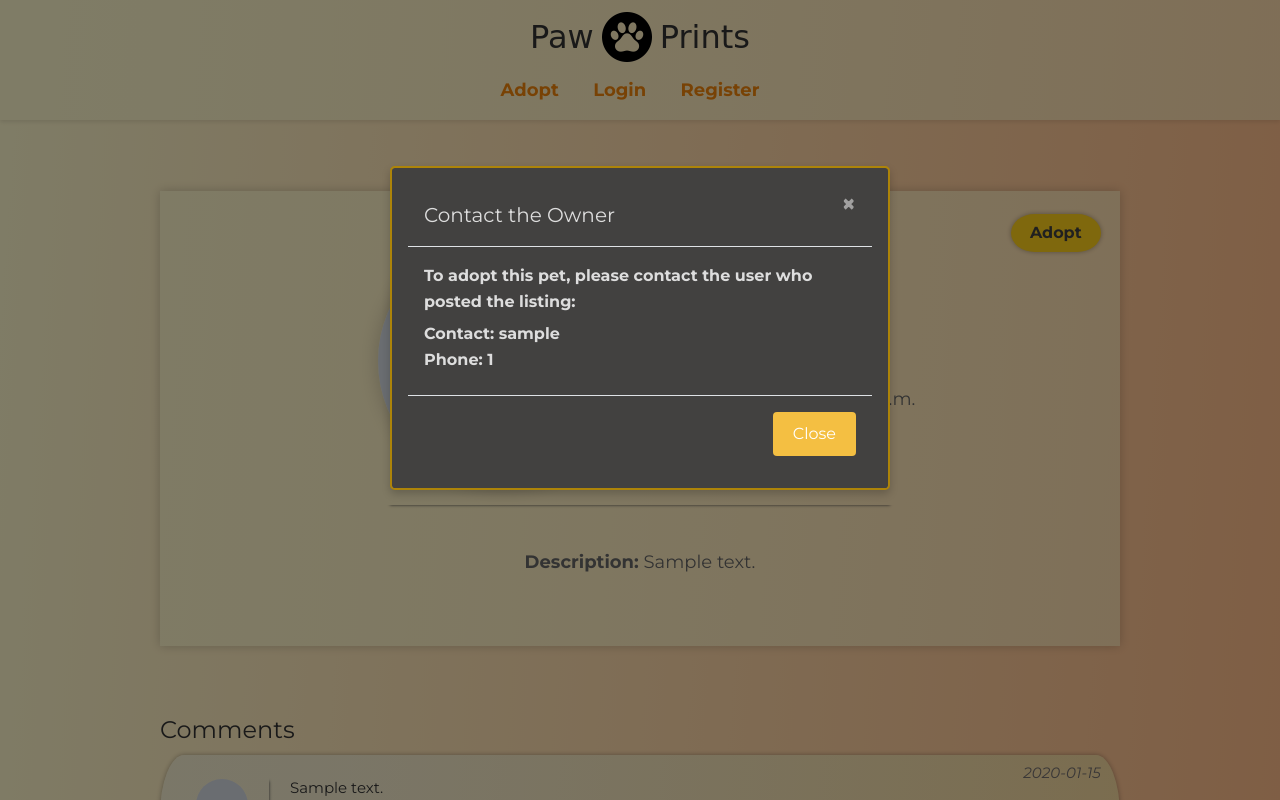
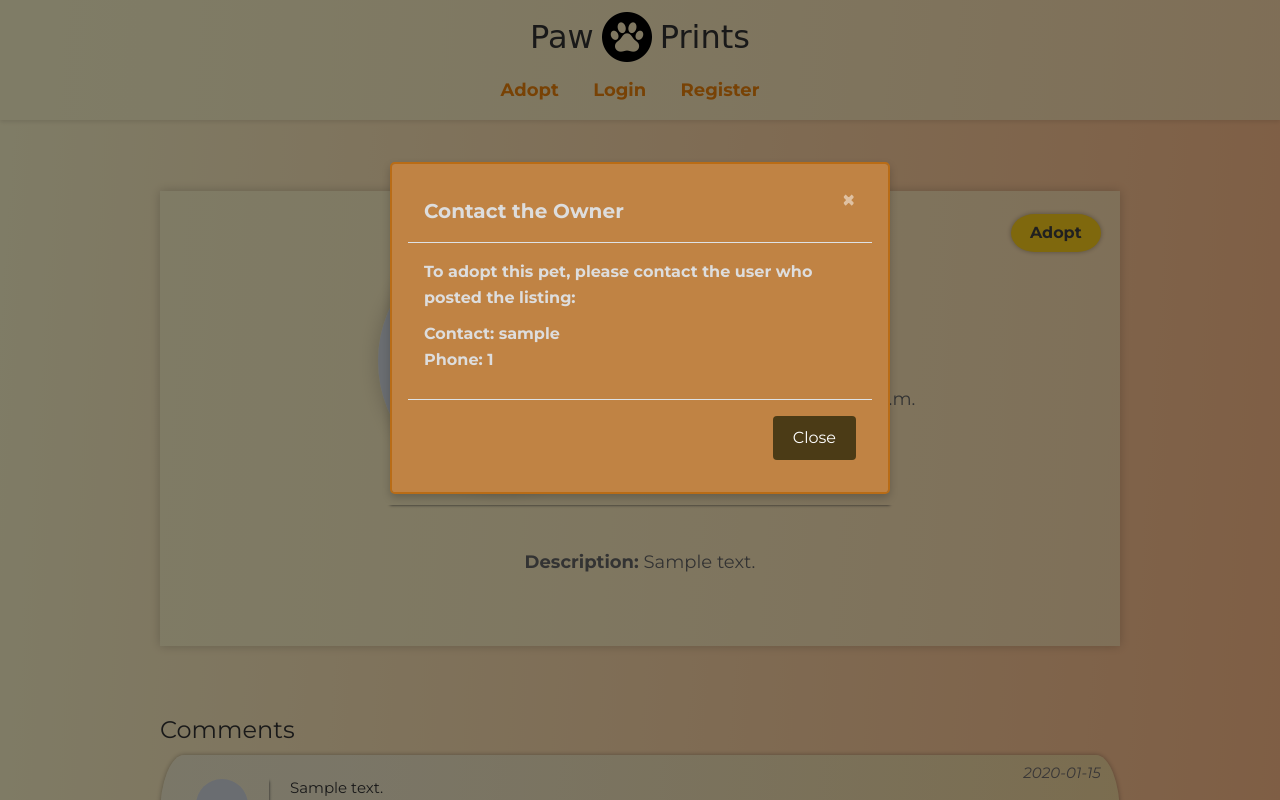
Before and after one commit to eftenow/PawPrints_app, a Django app: page /pets/detail/1/ in a window 1280 px wide, after a click on "Adopt". Run offline with Django 5.2, Linux system fonts and the light colour scheme; tables that the repository leaves empty hold one stand-in row (values such as "Sample post"); grey boxes marked "Sample" are stand-in pictures; some libraries are stand-ins or nearby versions.

Commit message:
change to the adoptation modal stylings

```diff
--- a/static/css/petFunctions.css
+++ b/static/css/petFunctions.css
@@ -410,12 +410,12 @@ select {
 
 
 .modal-content {
-    background-color: #424140;
+    background-color: #c08344;
     color: #333;
 }
 
 .modal-content {
-    border: 2px solid #ad8409;
+    border: 2px solid #b96c16;
     box-shadow: 0 4px 8px rgba(0, 0, 0, 0.2);
     padding: 1rem;
 }
@@ -427,7 +427,7 @@ select {
 }
 
 .modal-footer button {
-    background-color: #f4bf42;
+    background-color: #4b3b16;
     color: #fff;
     border: none;
     padding: 10px 20px;
@@ -435,7 +435,8 @@ select {
 }
 
 .modal-footer button:hover {
-    background-color: #edac12;
+    background-color: #322607;
+
 }
 
 
@@ -450,10 +451,11 @@ select {
 
 .modal-title{
     color: #dddddd;
+    font-weight: bold;
 }
 
 .bottom-text {
-    margin-bottom: 0.4rem;
+    margin-bottom: 0.65rem;
     color: #dddddd;
     font-weight: bold;
 }
```
